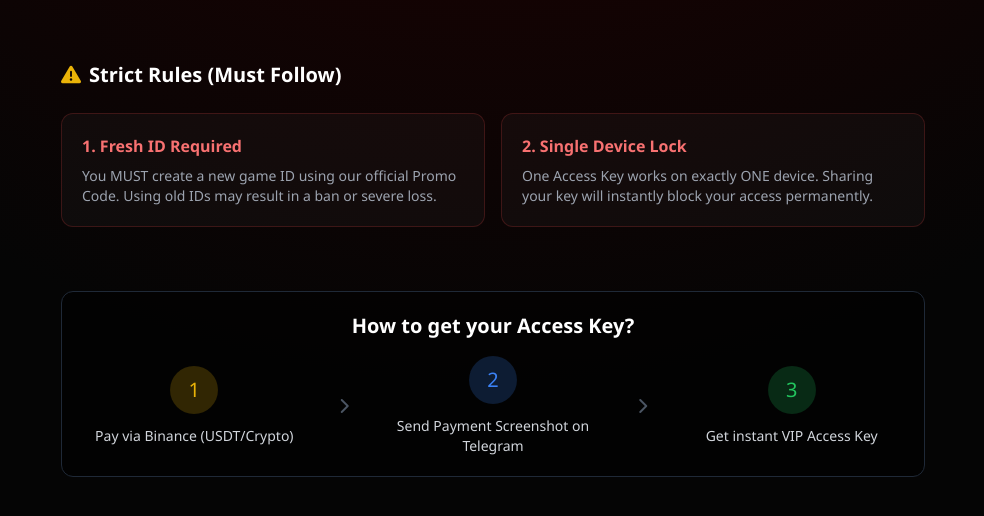
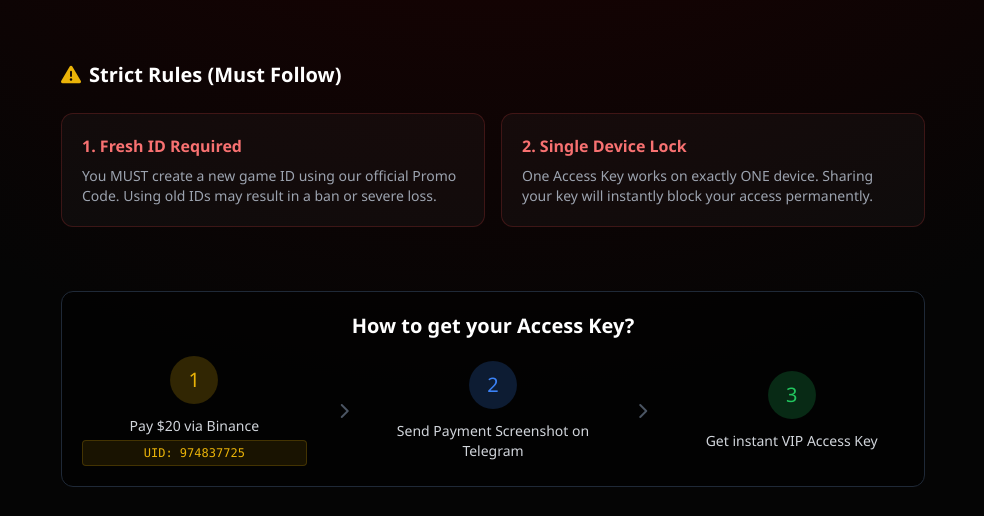
Before and after one commit to theabhiii-rock/royal-app, a website: page www/landing.html in a window 1280 px wide. Shown: the part 645-1161 px from the top of the page, without its empty margins (147-1131 px from the left). Drawn offline with nearby package versions, Linux system fonts and the light colour scheme.

Commit message:
Add Binance UID for easy copy-paste payment

```diff
--- a/www/landing.html
+++ b/www/landing.html
@@ -87,7 +87,8 @@
             <div class="flex flex-col md:flex-row items-center justify-center gap-8 text-center">
                 <div class="flex-1">
                     <div class="w-12 h-12 bg-yellow-500/20 text-yellow-500 rounded-full flex items-center justify-center mx-auto mb-3 text-xl">1</div>
-                    <p class="text-sm text-gray-300">Pay via Binance (USDT/Crypto)</p>
+                    <p class="text-sm text-gray-300">Pay $20 via Binance</p>
+                    <p class="text-xs text-yellow-500 mt-1 font-mono bg-yellow-500/10 py-1 px-2 rounded border border-yellow-500/20 cursor-pointer" onclick="navigator.clipboard.writeText('974837725'); alert('UID Copied!');" title="Click to copy UID">UID: 974837725</p>
                 </div>
                 <div class="hidden md:block text-gray-600"><i class="fa-solid fa-chevron-right"></i></div>
                 <div class="flex-1">
```
